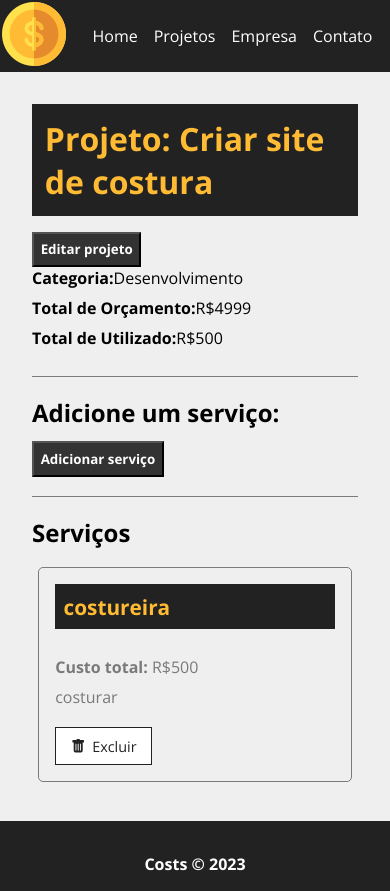
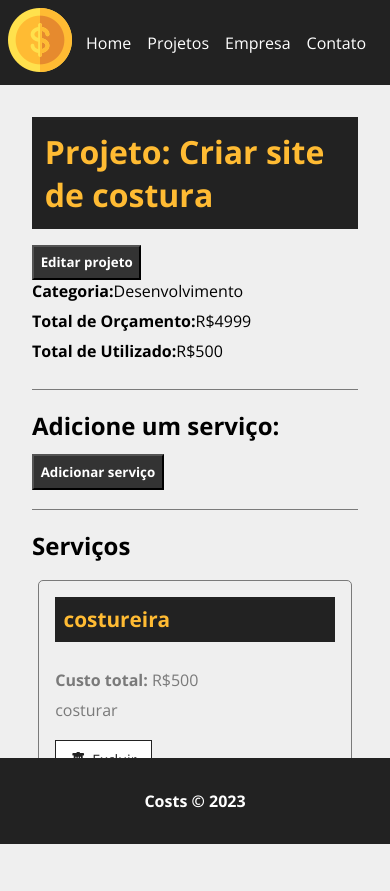
Before and after one commit to leopoldo-moreira/costs, a React (Create React App) app: page /project/1 in a window 390 px wide. After the commit the page ends 844 px from the top, so only its background shows below. Built offline with nearby package versions, Linux system fonts and the light colour scheme; data requests are answered from the project's data file.

Commit message:
Fix responsive navbar and footer

```diff
--- a/src/components/layout/Footer.js
+++ b/src/components/layout/Footer.js
@@ -1,4 +1,4 @@
-import { FaFacebook, FaInstagram,FaLinkedin } from "react-icons/fa6"
+//import { FaFacebook, FaInstagram,FaLinkedin } from "react-icons/fa6"
 import styles from  './Footer.module.css'
 
 function Footer(){
--- a/src/components/layout/Footer.module.css
+++ b/src/components/layout/Footer.module.css
@@ -1,4 +1,4 @@
-.footer{
+.footer {
     background-color: #222;
     padding: 3em;
     display: flex;
@@ -6,36 +6,43 @@
     flex-direction: column;
 }
 
-.social_list{
+.social_list {
     display: flex;
     justify-content: center;
     list-style: none;
     margin: auto auto;
 }
 
-.social_item{
+.social_item {
     margin: 0 1em;
 }
 
-.social_item svg{
+.social_item svg {
     color: white;
     font-size: 1.5em;
 }
 
-.social_item svg:hover{
+.social_item svg:hover {
     color: #ffbb33;
     cursor: pointer;
 }
 
-.footer p{
+.footer p {
     margin-top: 1em;
     font-weight: bold;
     color: white;
     display: block;
 }
 
-@media (max-width:480px){
-    .footer{
-        padding: 1em;
+@media (max-width:480px) {
+    .footer {
+        padding: 2em;
+        position: absolute;
+        bottom: 0;
+        width: 100%;
+    }
+
+    .footer p {
+        margin: 0;
     }
 }
--- a/src/components/layout/NavBar.module.css
+++ b/src/components/layout/NavBar.module.css
@@ -26,6 +26,6 @@
 
 @media (max-width:480px){
     .navbar{
-        padding: .1em;
+        padding: .5em;
     }
 }
--- a/src/index.css
+++ b/src/index.css
@@ -11,7 +11,3 @@ html, body, #root{
   background-color: #EFEFEF;
   height: 100%;
 }
-
-.router{
-  background-color: blue;
-}
```
